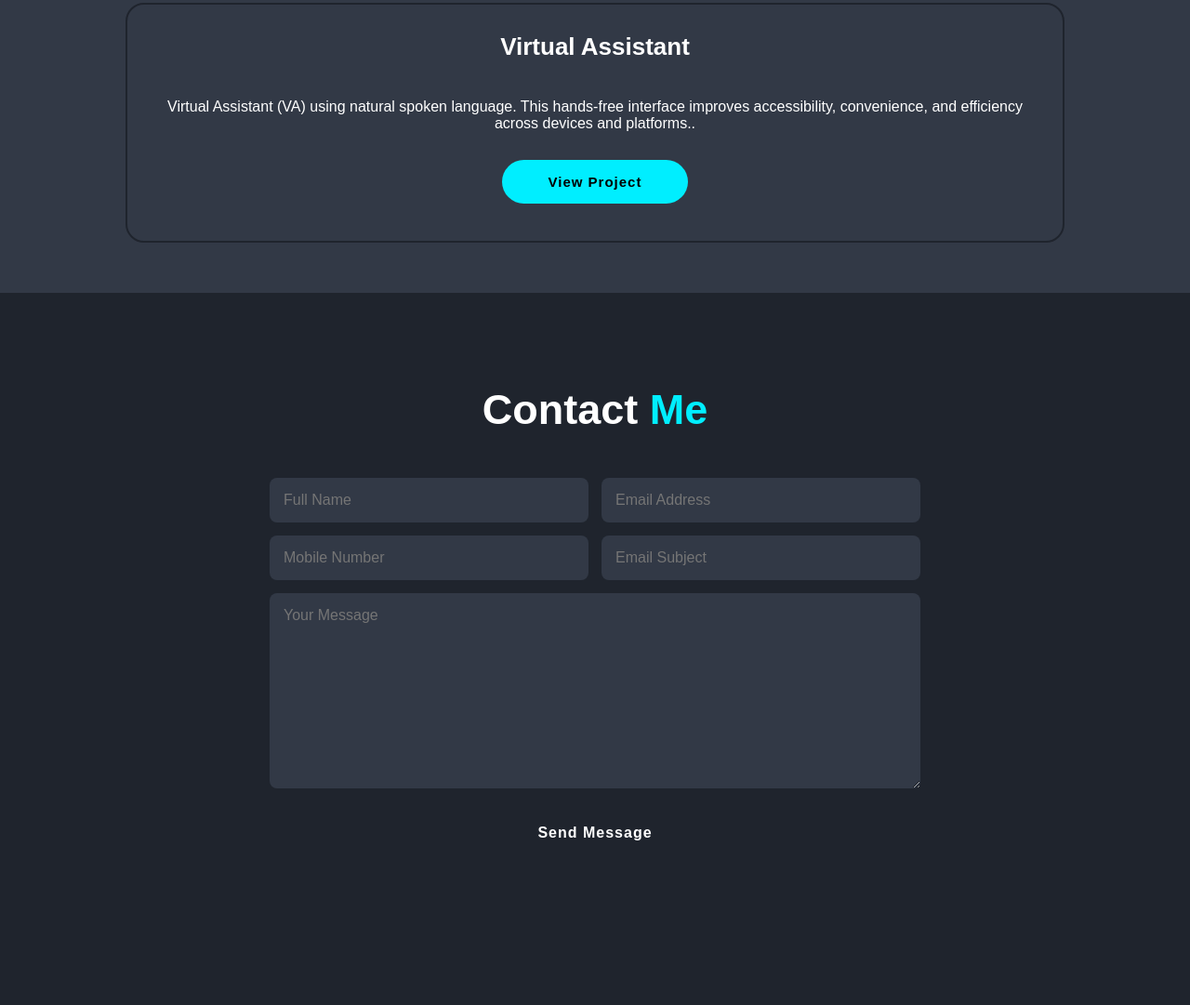
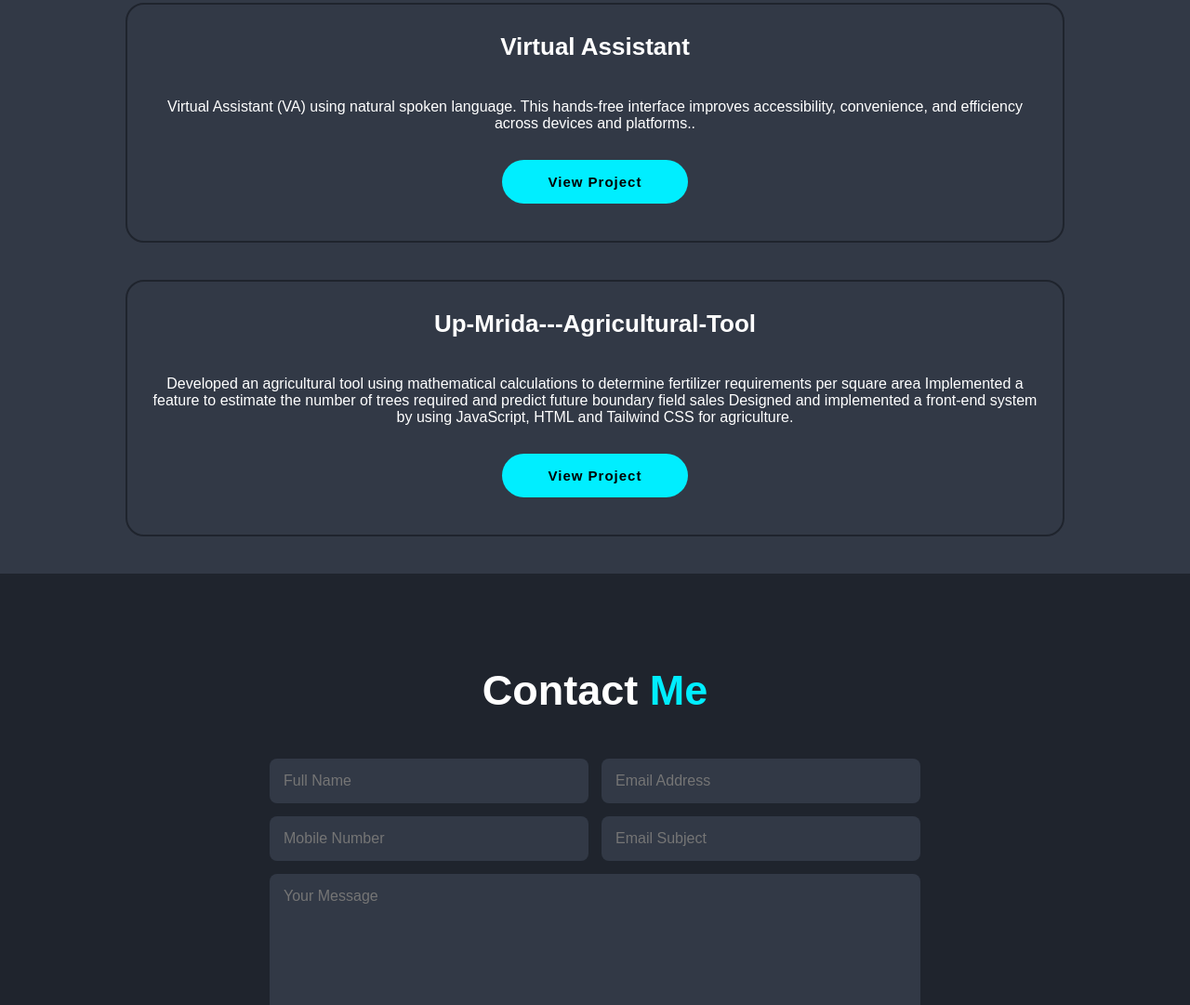
Before and after one commit to Nikhil352-art/Portfolio, a plain HTML site: page index.html in a window 1280 px wide. Shown: the part 3685-4766 px from the top of the page at 93% size. Drawn offline with nearby package versions, Linux system fonts and the light colour scheme.

Commit message:
Update index.html

```diff
--- a/index.html
+++ b/index.html
@@ -101,6 +101,16 @@
                 </div>
             </div>
         </div>
+
+         <div class="portfolio-container">
+            <div class="portfolio-box">
+                <div class="portfolio-layer">
+                    <h3>Up-Mrida---Agricultural-Tool</h3>
+                    <p>Developed an agricultural tool using mathematical calculations to determine fertilizer requirements per square area Implemented a feature to estimate the number of trees required and predict future boundary field sales Designed and implemented a front-end system by using JavaScript, HTML and Tailwind CSS for agriculture.</p>
+                    <a href="https://nikhil352-art.github.io/Up-Mrida-Agricultural-Tool/" class="btn">View Project</a>
+                </div>
+            </div>
+        </div>
      </section>
 
 
```
